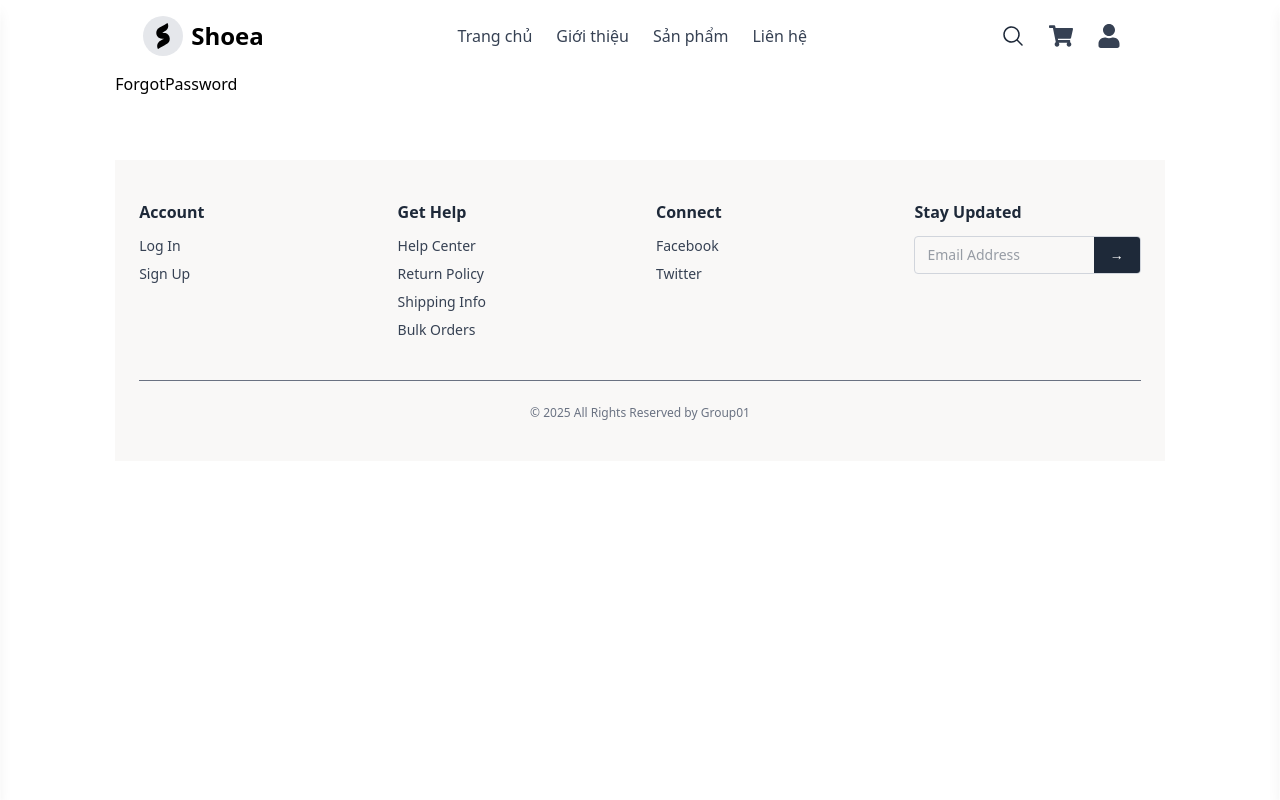
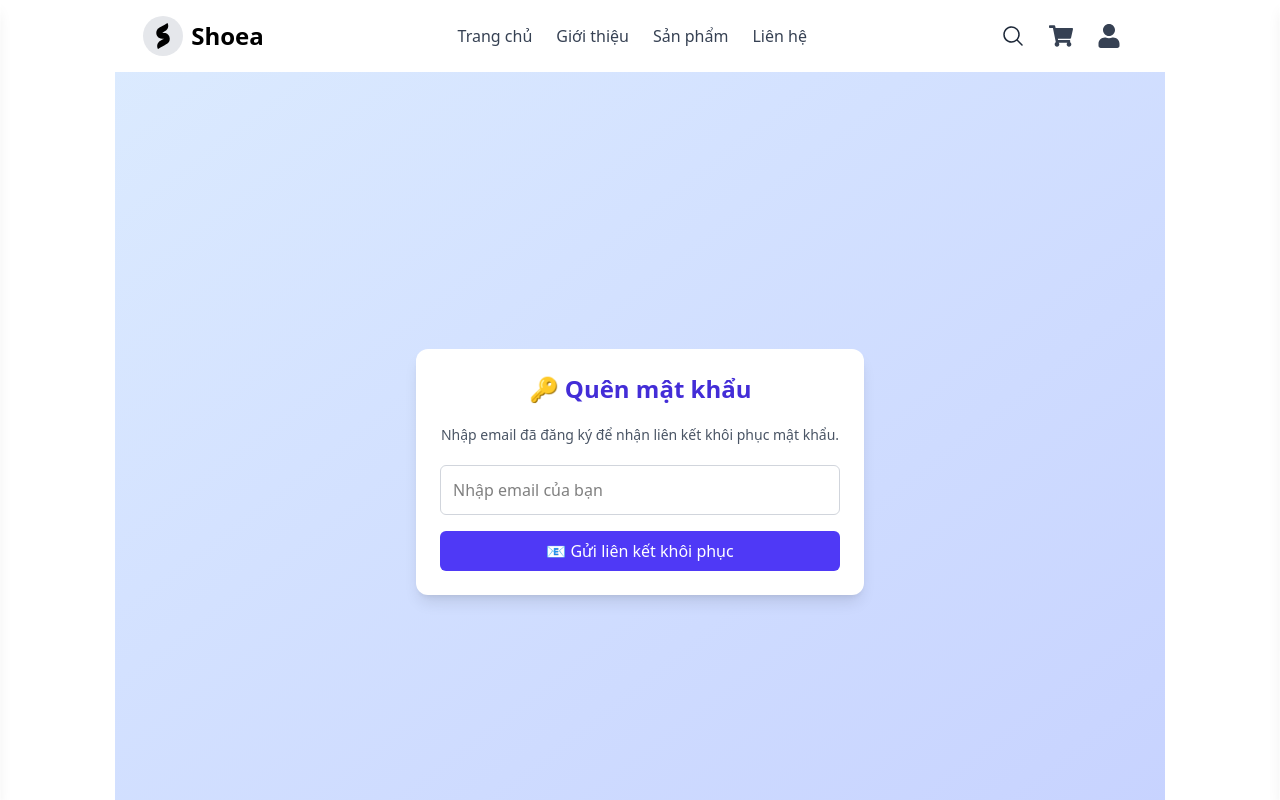
Before and after one commit to mrDanh11/Ecommerce_ShoeStore, a React (Vite) app in the folder frontend/: page /forgot-password in a window 1280 px wide. Shown: the top 800 px of the page. Built offline with nearby package versions, Linux system fonts and the light colour scheme.

Commit message:
Update ForgotPassword.jsx

```diff
--- a/frontend/src/pages/authentication/ForgotPassword.jsx
+++ b/frontend/src/pages/authentication/ForgotPassword.jsx
@@ -1,9 +1,59 @@
-import React from 'react'
+import { useState } from "react";
+import axios from "axios";
 
 const ForgotPassword = () => {
+  const [email, setEmail] = useState("");
+  const [message, setMessage] = useState("");
+  const [error, setError] = useState("");
+
+  const handleSubmit = async (e) => {
+    e.preventDefault();
+
+    if (!email) {
+      setError("Vui lòng nhập email.");
+      return;
+    }
+
+    try {
+      const res = await axios.post("http://localhost:4004/api/auth/forgot-password", { email });
+      setMessage(" Nếu email tồn tại, bạn sẽ nhận được hướng dẫn đặt lại mật khẩu.");
+      setError("");
+    } catch (err) {
+      setError(" Gửi email thất bại. Vui lòng thử lại.");
+      setMessage("");
+    }
+  };
+
   return (
-    <div>ForgotPassword</div>
-  )
-}
+    <div className="min-h-screen flex items-center justify-center bg-gradient-to-br from-blue-100 to-indigo-200 p-4">
+      <div className="bg-white rounded-xl shadow-lg p-6 w-full max-w-md space-y-5">
+        <h2 className="text-2xl font-bold text-center text-indigo-700">🔑 Quên mật khẩu</h2>
+        <p className="text-gray-600 text-sm text-center">
+          Nhập email đã đăng ký để nhận liên kết khôi phục mật khẩu.
+        </p>
 
-export default ForgotPassword
+        {message && <p className="text-green-600 text-sm text-center">{message}</p>}
+        {error && <p className="text-red-600 text-sm text-center">{error}</p>}
+
+        <form onSubmit={handleSubmit} className="space-y-4">
+          <input
+            type="email"
+            value={email}
+            placeholder="Nhập email của bạn"
+            onChange={(e) => setEmail(e.target.value)}
+            className="w-full border border-gray-300 p-3 rounded-md focus:outline-none focus:ring-2 focus:ring-indigo-500"
+          />
+
+          <button
+            type="submit"
+            className="w-full bg-indigo-600 hover:bg-indigo-700 text-white py-2 rounded-md transition"
+          >
+            📧 Gửi liên kết khôi phục
+          </button>
+        </form>
+      </div>
+    </div>
+  );
+};
+
+export default ForgotPassword;
```
